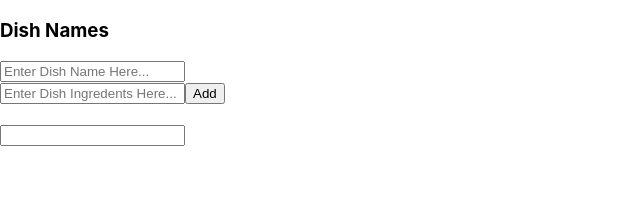
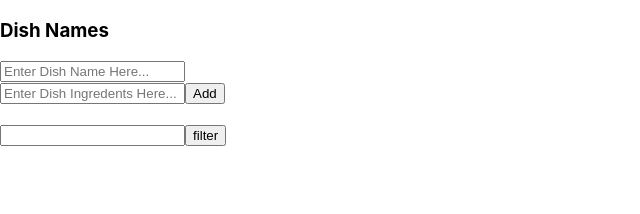
Before and after one commit to AaronDski/interviewapp, a React (Create React App) app in the folder Sandbox/interviewapp/: page / in a window 1280 px wide. Shown: the top 214 px of the page, without its empty margins (0-640 px from the left). Built offline with nearby package versions, Linux system fonts and the light colour scheme.

Commit message:
added button for filter

```diff
--- a/Sandbox/interviewapp/src/Components/Form.js
+++ b/Sandbox/interviewapp/src/Components/Form.js
@@ -14,10 +14,15 @@ function Form({ dishName, setDishName, dishArr, setDishArr, dishIngre, setDishIn
 
   const onFilterChange = (e) => {
     setDishFilter(e.target.value);
+    // setDishFilteredArr([...dishArr.filter((dish) => dish.ingreList.includes(dishFilter)) ])
+
+    // console.log(dishFilteredArr);
+  };
+
+  const onFilterSubmit = (e) => {
+      e.preventDefault()
+    // setDishFilter(e.target.value);
     setDishFilteredArr([...dishArr.filter((dish) => dish.ingreList.includes(dishFilter)) ])
-
-
-
     console.log(dishFilteredArr);
   };
 
@@ -55,7 +60,7 @@ function Form({ dishName, setDishName, dishArr, setDishArr, dishIngre, setDishIn
         <button type="submit">Add</button>
       </form>
         <br></br>
-      <form >
+      <form onSubmit={onFilterSubmit}>
       <input
           type="text"
           placeholder="Search Ingredents"
@@ -63,6 +68,8 @@ function Form({ dishName, setDishName, dishArr, setDishArr, dishIngre, setDishIn
           required
           onChange={onFilterChange}
         />
+        <button type="submit">filter </button>
+
       </form>
     </div>
   );
```
